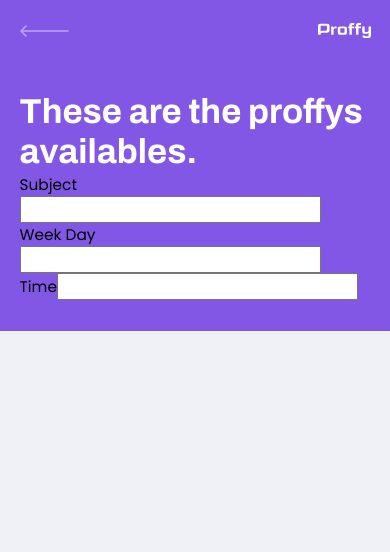
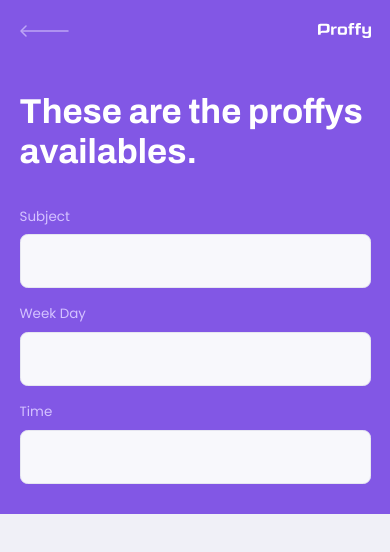
Before and after one commit to mhayk/proffy-web, a React (Create React App) app: page /study in a window 390 px wide. Shown: the top 552 px of the page. Built offline with nearby package versions, Linux system fonts and the light colour scheme.

Commit message:
The style using the idea mobile first has been created.
Signed-off-by: Mhayk Whandson <hi@mhayk.com>

```diff
--- a/src/pages/TeacherList/styles.css
+++ b/src/pages/TeacherList/styles.css
@@ -44,3 +44,46 @@
   line-height: 4.2rem;
   color: var(--color-title-in-primary);
 }
+
+#search-teachers {
+  margin-top: 3.2rem;
+}
+
+#search-teachers label {
+  color: var(--color-text-in-primary);
+}
+
+#search-teachers .input-block {
+  position: relative;
+}
+
+#search-teachers .input-block + .input-block {
+  margin-top: 1.4rem;
+}
+
+#search-teachers .input-block label {
+  font-size: 1.4rem;
+}
+
+#search-teachers .input-block input {
+  width: 100%;
+  height: 5.6rem;
+  margin-top: 0.8rem;
+  border-radius: 0.8rem;
+  background: var(--color-input-background);
+  border: 1px solid var(--color-line-in-white);
+  outline: 0;
+  padding: 0 1.6rem;
+  font: 1.6rem Archivo;
+}
+
+#search-teachers .input-block:focus-within::after {
+  width: cal(100% - 3.2rem);
+  height: 2px;
+  content: '';
+  background-color: var(--color-primary-light);
+  position: absolute;
+  left: 1.6rem;
+  right: 1.6rem;
+  bottom: 0;
+}
```
